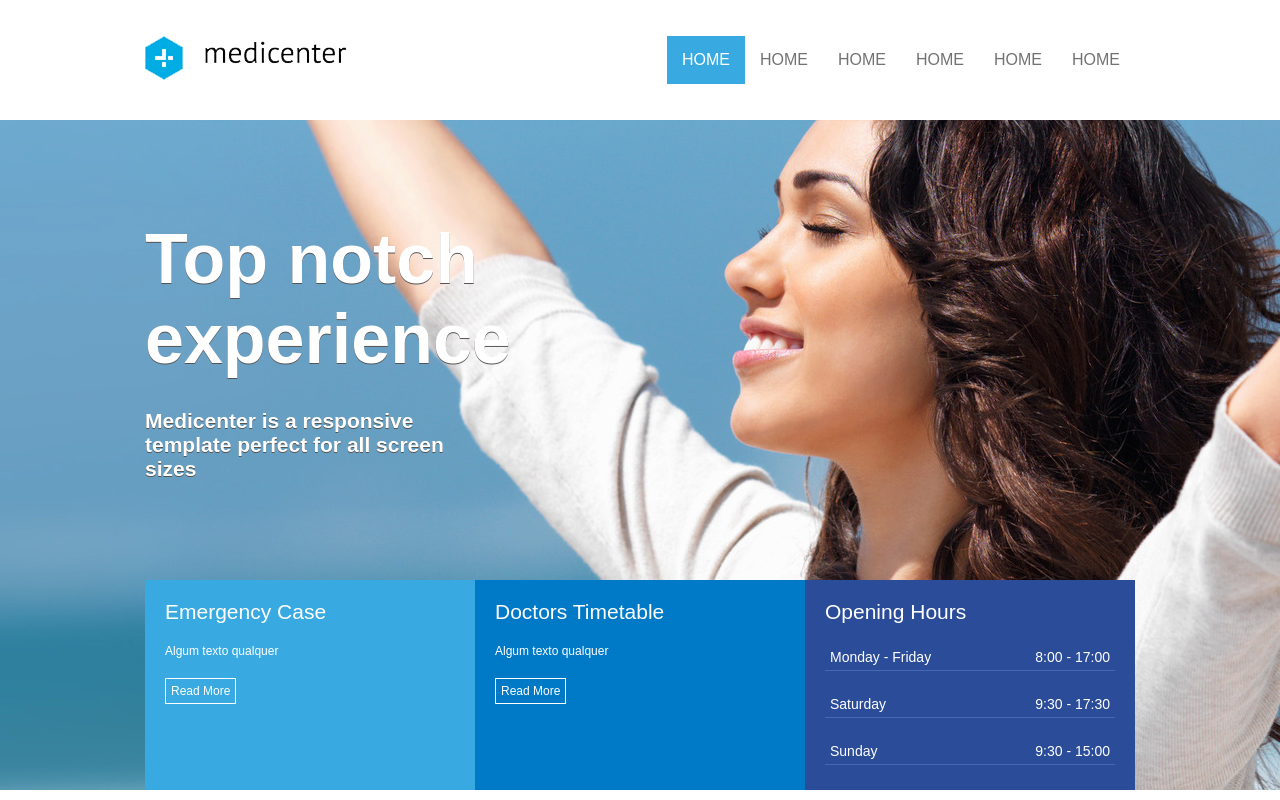
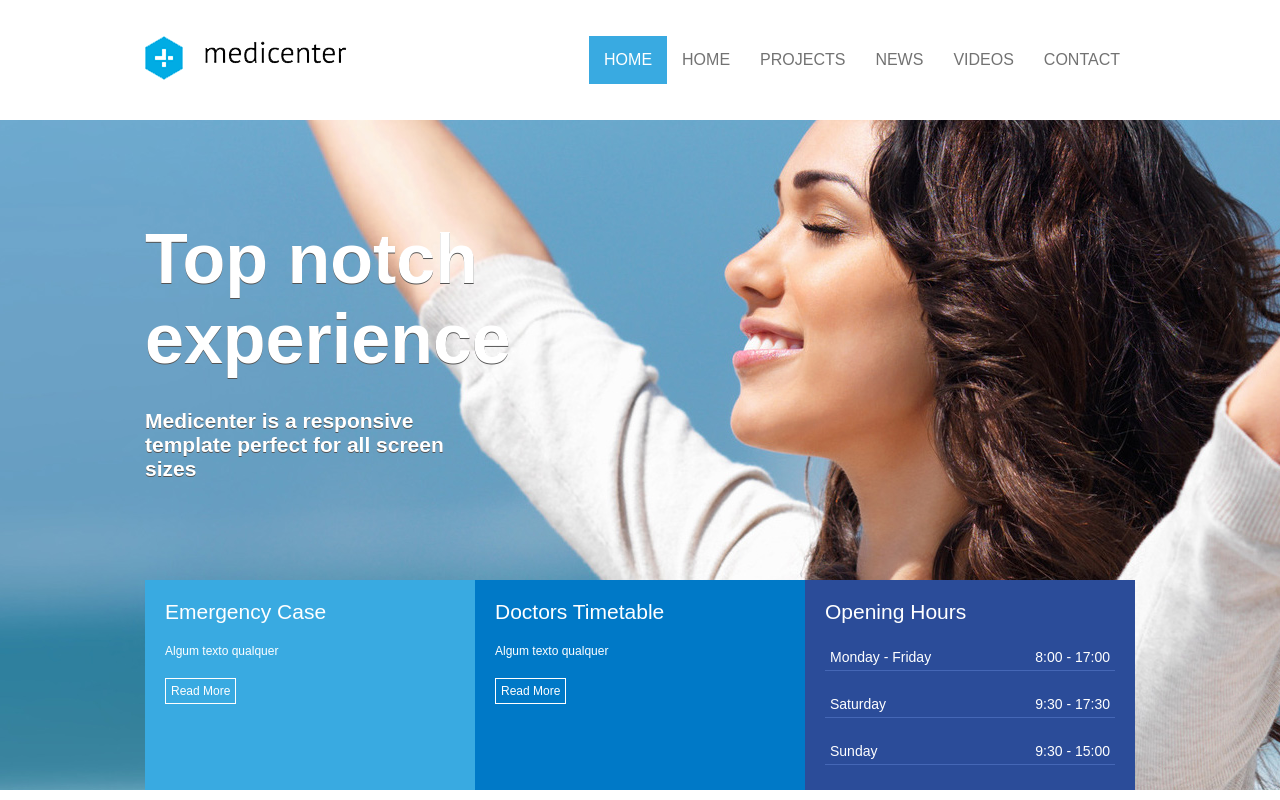
Before and after one commit to yvasques/medicenter.landing, a plain HTML site: page index.html in a window 1280 px wide. Shown: the top 800 px of the page. Drawn offline with Linux system fonts and the light colour scheme.

```diff
--- a/index.html
+++ b/index.html
@@ -33,11 +33,11 @@
                         </div>
                         <ul>
                             <li class="active"><a href=""> HOME</a> </li>
-                            <li><a href=""> HOME</a> </li>
-                            <li><a href=""> HOME</a> </li>
-                            <li><a href=""> HOME</a> </li>
-                            <li><a href=""> HOME</a> </li>
-                            <li><a href=""> HOME</a> </li>
+                            <li><a href="">HOME</a> </li>
+                            <li><a href="">PROJECTS</a> </li>
+                            <li><a href="">NEWS</a> </li>
+                            <li><a href="">VIDEOS</a> </li>
+                            <li><a href="">CONTACT</a> </li>
                         </ul>
                     </nav>
                 </div>
```
Also changed, not shown: assets/images/index-template.png (added).
